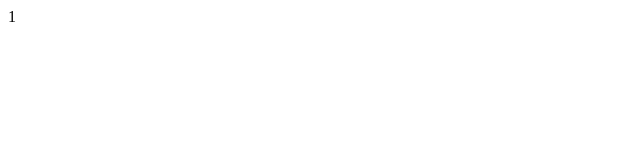
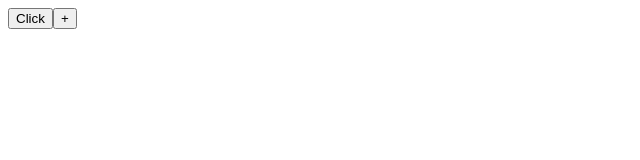
Before and after one commit to KumJungMin/react-pratice-five, a React (Create React App) app in the folder todo/: page / in a window 1280 px wide. Shown: the top 160 px of the page, without its empty margins (0-640 px from the left). Built offline with nearby package versions, Linux system fonts and the light colour scheme; the HTML template or start-up script is replaced by a standard one.

Commit message:
2. props로 함수 넘겼을 때 재렌더링 막는 법

```diff
--- a/todo/src/App.js
+++ b/todo/src/App.js
@@ -1,5 +1,13 @@
+import UseRefEx from "./components/UseRefEx";
+import FuncPropEx from "./components/FuncPropEx";
+
 function App() {
-  return <div className="App">1</div>;
+  return (
+    <div className="App">
+      {/* <UseRefEx /> */}
+      <FuncPropEx />
+    </div>
+  );
 }
 
 export default App;
--- /dev/null
+++ b/todo/src/components/FuncPropEx.tsx
@@ -0,0 +1,41 @@
+import React, {useState, useCallback, useEffect} from 'react';
+
+// useCallback + React.memo로 props로 넘긴 함수가 계속 호출되는 것을 방지
+
+// 1. useCallback으로 함수를 감싸, 함수가 계속 생성되는 것을 방지
+function Parent() {
+  const [count, setCount] = useState(0);
+
+  const handleClick = useCallback(() => {
+    console.log('handleClick')
+  }
+  ,[])
+
+  return <>
+  <Child onClick={handleClick} />
+  <button onClick={() => setCount(count + 1)}>+</button>
+  </>
+
+}
+
+
+
+// 2. React.memo로 컴포넌트를 감싸, props가 변경되지 않으면 렌더링을 방지
+const Child = React.memo(({onClick}: {onClick: () => void}) => {
+  useEffect(() => {
+    console.log('Child rendering')
+  })
+  return (
+    <button onClick={onClick}>Click</button>
+  )
+})
+
+
+export default function FuncPropEx() {
+  return (
+    <div>
+      <Parent />
+    </div>
+  )
+
+}
```
